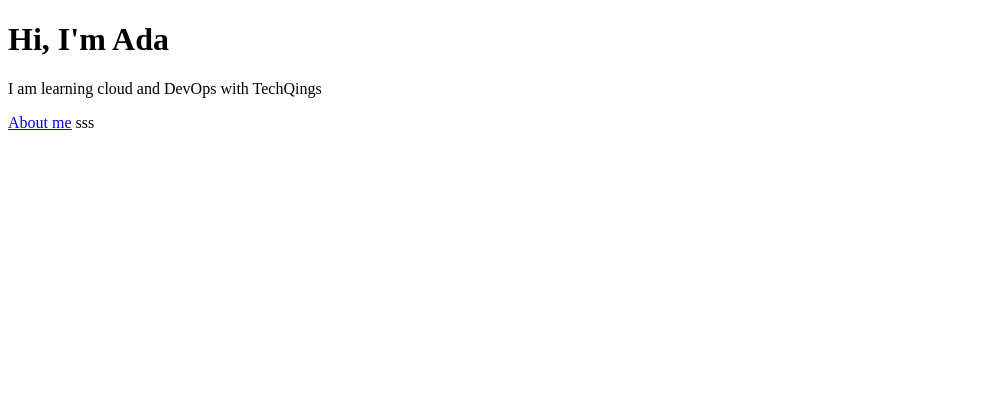
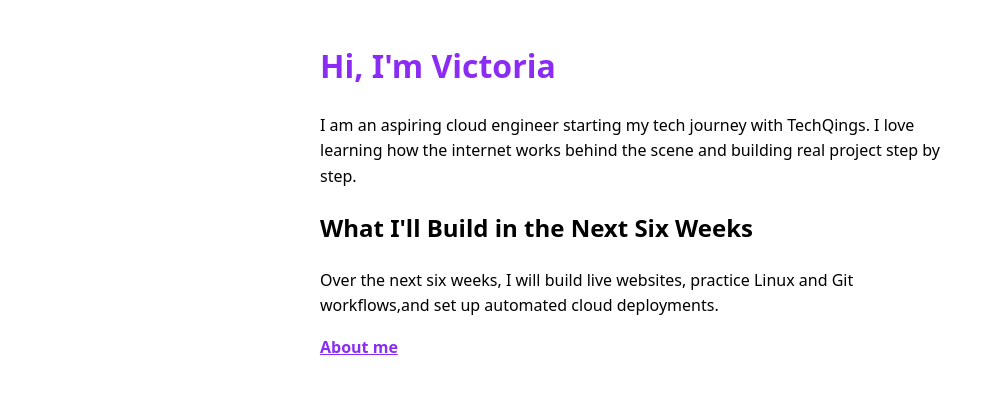
Before and after one commit to bolanlevictoria34-star/hello-techqings, a plain HTML site: page index.html in a window 1280 px wide. Shown: the whole page, without its empty margins (0-995 px from the left). Drawn offline with Linux system fonts and the light colour scheme.

Commit message:
Add CSS styling and personal content

```diff
--- a/index.html
+++ b/index.html
@@ -1,9 +1,15 @@
 <!DOCTYPE html>
 <html>
-    <head><title>Hi, I'm Ada</title></head>
+    <head><title>Hi, I'm Ada</title>
+        <link rel="stylesheet" href="style.css">
+    </head>
     <body>
-        <h1>Hi, I'm Ada</h1>
-        <p>I am learning cloud and DevOps with TechQings</p>
+        <h1>Hi, I'm Victoria</h1>
+        <p>I am an aspiring cloud engineer starting my tech journey with TechQings. I love learning how the internet works behind the scene and building real project step by step.</p>
+
+        <h2>What I'll Build in the Next Six Weeks</h2>
+        <p>Over the next six weeks, I will build live websites, practice Linux and Git workflows,and set up automated cloud deployments.</p>
+
         <a href="about.html">About me</a>
-    </body>sss
+    </body>
 </html>
--- /dev/null
+++ b/style.css
@@ -0,0 +1,3 @@
+body{ font-family: system-ui, sans-serif; max-width: 640px; margin: 40px auto; padding: 0 16px; line-height: 1.6; }
+h1 { color: #8b2cf5; }
+a { color: #8b2cf5; font-weight: bold; }
```
Also changed, not shown: about.html (+8 -2 lines).
